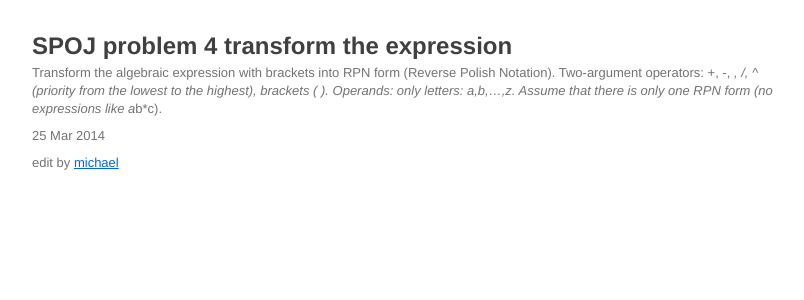
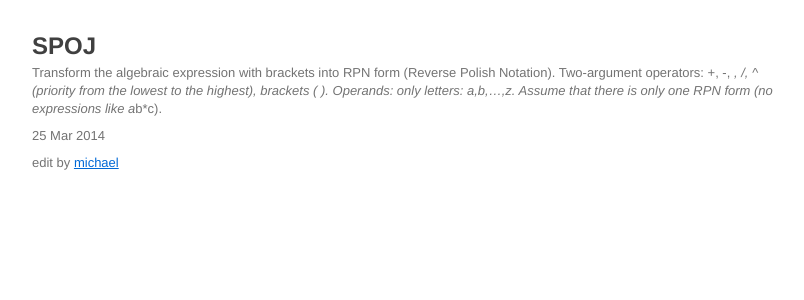
Before and after one commit to AxeMea/axemea.github.com, a Jekyll site: the page built from _posts/2014-03-25-spoj-problem-transform-the-expression.md, in a window 1280 px wide. Shown: the top 300 px of the page, without its empty margins (234-1038 px from the left). Built offline with Jekyll 4.4.1, drawn with Linux system fonts in a browser that asks for light colours.

Commit message:
2014-03-25-spoj-problem-transform-the-expression.md

```diff
--- a/_posts/2014-03-25-spoj-problem-transform-the-expression.md
+++ b/_posts/2014-03-25-spoj-problem-transform-the-expression.md
@@ -1,6 +1,6 @@
 ---
 layout: default
-title: SPOJ problem 4 transform the expression
+title: SPOJ
 ---
 
 ##{{ page.title }}
```
